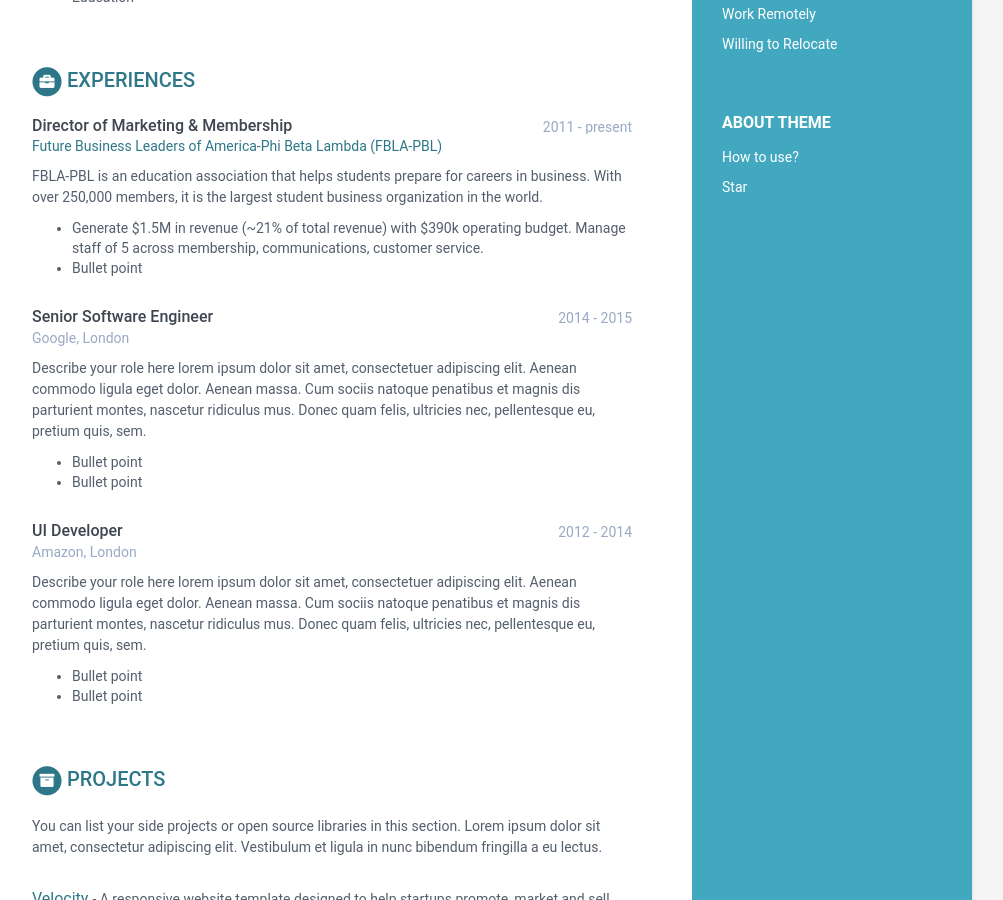
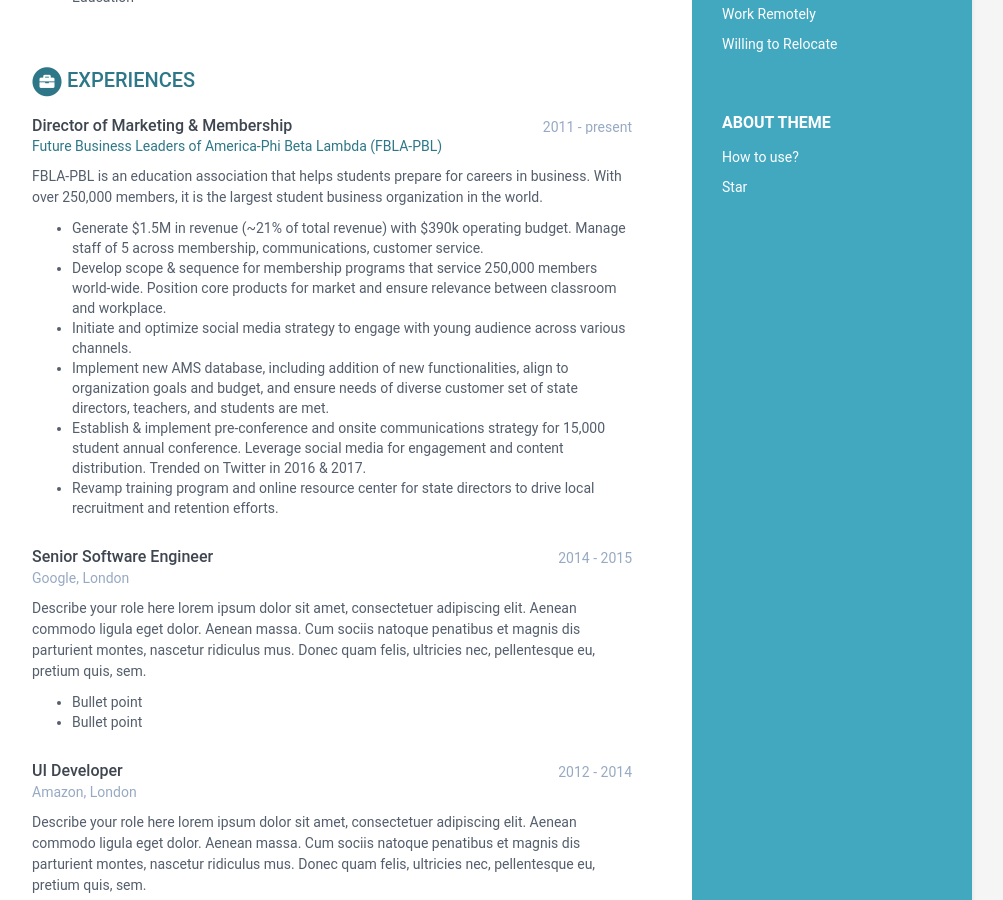
Before and after one commit to CurtComber/resume, a Jekyll site: the page built from index.html, in a window 1280 px wide and 900 px high, scrolled down 658 px. Shown: the whole window, without its empty margins (168-1171 px from the left). Built offline with Jekyll 4.4.1, drawn with Linux system fonts in a browser that asks for light colours.

Commit message:
Update data.yml

```diff
--- a/_data/data.yml
+++ b/_data/data.yml
@@ -74,7 +74,11 @@ experiences:
         FBLA-PBL is an education association that helps students prepare for careers in business. With over 250,000 members, it is the largest student business organization in the world.
 
           - Generate $1.5M in revenue (~21% of total revenue) with $390k operating budget. Manage staff of 5 across membership, communications, customer service.
-          - Bullet point
+          - Develop scope & sequence for membership programs that service 250,000 members world-wide. Position core products for market and ensure relevance between classroom and workplace.
+          - Initiate and optimize social media strategy to engage with young audience across various channels.
+          - Implement new AMS database, including addition of new functionalities, align to organization goals and budget, and ensure needs of diverse customer set of state directors, teachers, and students are met.
+          - Establish & implement pre-conference and onsite communications strategy for 15,000 student annual conference. Leverage social media for engagement and content distribution. Trended on Twitter in 2016 & 2017.
+          - Revamp training program and online resource center for state directors to drive local recruitment and retention efforts.
 
     - role: Senior Software Engineer
       time: 2014 - 2015
```
